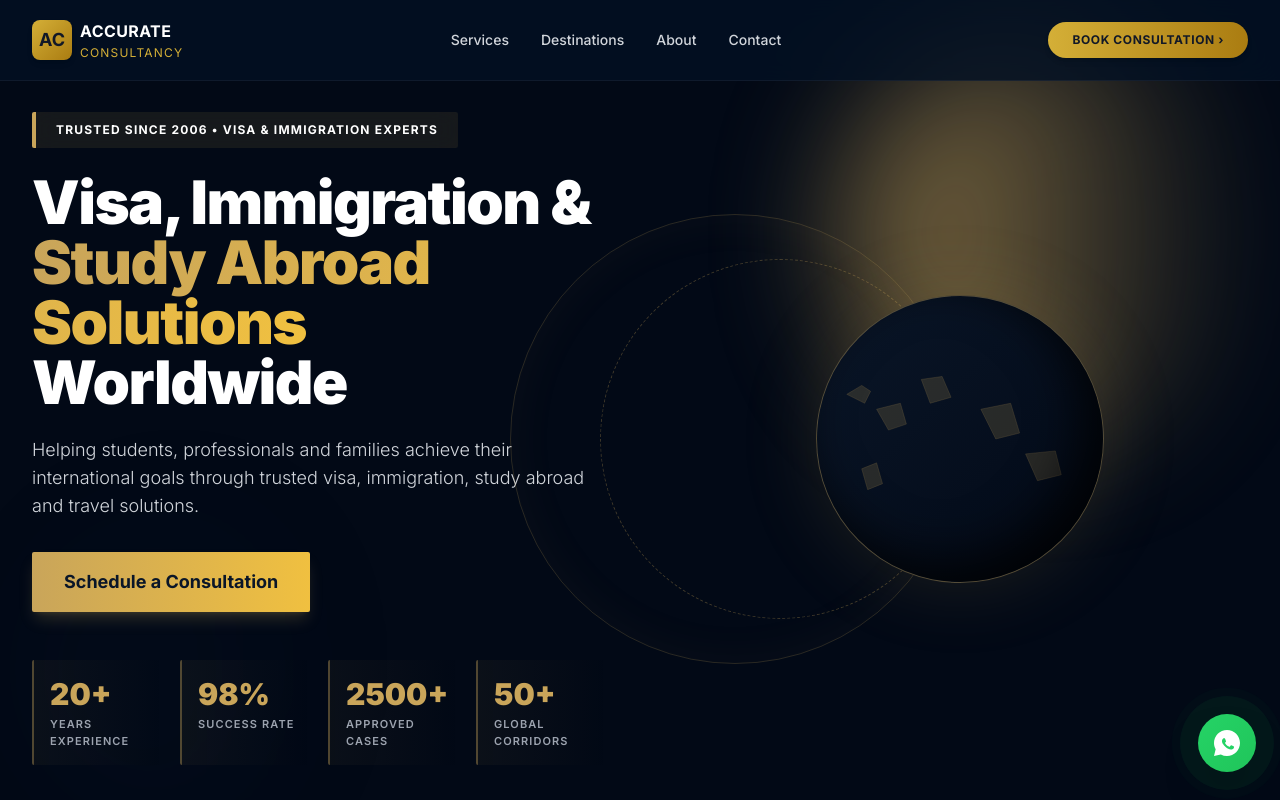
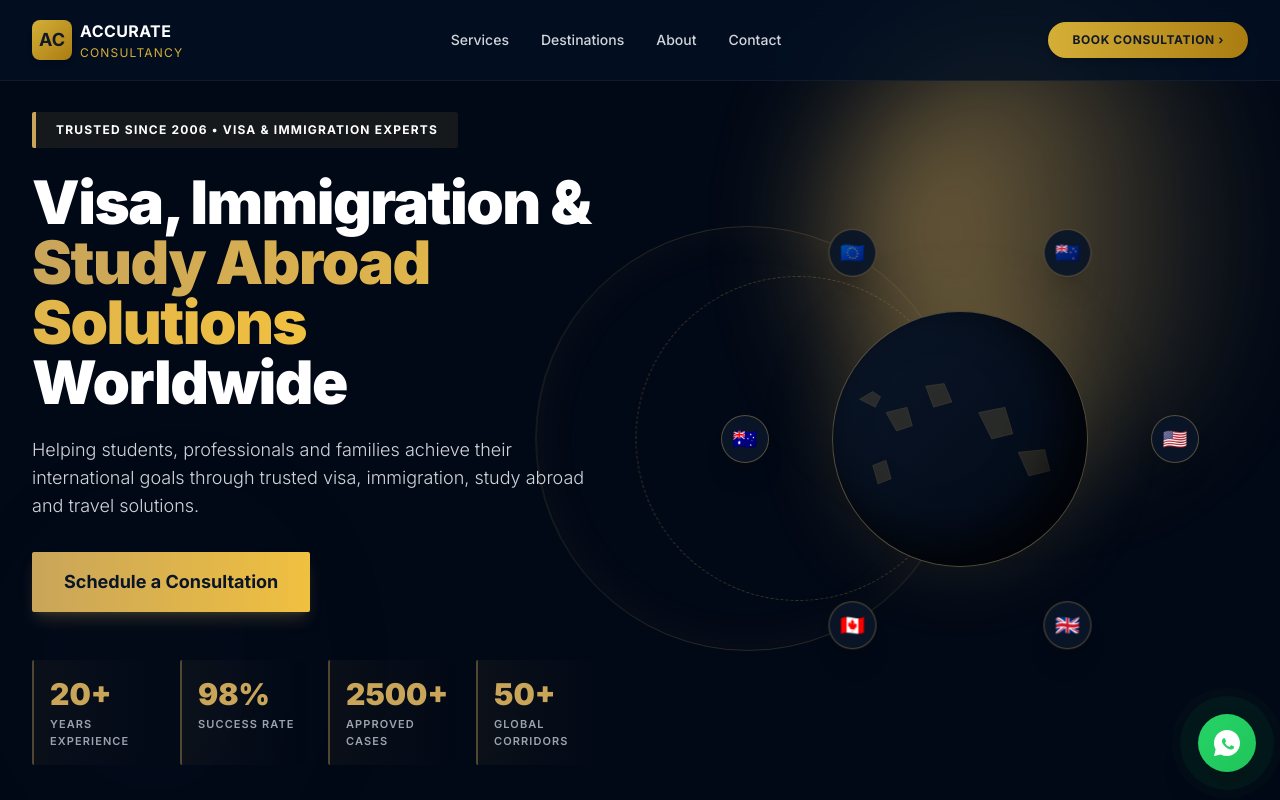
Before and after one commit to imran1001/Accurate-ConsultancyV3, a React (Vite) app: page / in a window 1280 px wide. Shown: the top 800 px of the page. Built offline with nearby package versions, Linux system fonts and the light colour scheme.

Commit message:
Refactor Hero component with country orbiting flags

```diff
--- a/src/components/Hero.jsx
+++ b/src/components/Hero.jsx
@@ -1,5 +1,4 @@
 import React, { useState, useEffect } from 'react';
-import { Play } from 'lucide-react';
 
 // Optimized Counter Hook
 const useCounter = (end, duration = 2000, start = 0) => {
@@ -20,6 +19,16 @@ const useCounter = (end, duration = 2000, start = 0) => {
   return count;
 };
 
+// Strategic Core Markets perfectly spaced at 60-degree intervals
+const countriesData = [
+  { flag: '🇺🇸', name: 'United States', angle: 0 },
+  { flag: '🇬🇧', name: 'United Kingdom', angle: 60 },
+  { flag: '🇨🇦', name: 'Canada', angle: 120 },
+  { flag: '🇦🇺', name: 'Australia', angle: 180 },
+  { flag: '🇪🇺', name: 'Europe', angle: 240 },
+  { flag: '🇳🇿', name: 'New Zealand', angle: 300 },
+];
+
 const ContinentsMap = () => (
   <svg viewBox="0 0 960 600" className="w-full h-full opacity-60">
     <defs>
@@ -38,10 +47,12 @@ const ContinentsMap = () => (
 );
 
 const Hero = () => {
-  const yearsCount = useCounter(20, 2000); // Adjusted dynamically for 2006 base
+  const yearsCount = useCounter(20, 2000);
   const successCount = useCounter(98, 2000);
   const casesCount = useCounter(2500, 2500);
   const countriesCount = useCounter(50, 2000);
+
+  const [hoveredCountry, setHoveredCountry] = useState(null);
 
   return (
     <section className="relative min-h-screen pt-28 pb-16 px-4 sm:px-6 lg:px-8 overflow-hidden flex items-center bg-[#020916]">
@@ -53,14 +64,14 @@ const Hero = () => {
 
         {/* Left Content Column */}
         <div className="text-left w-full">
-          {/* Updated Corporate Badge */}
+          {/* Corporate Badge */}
           <div className="inline-flex items-center space-x-3 mb-6 px-5 py-2.5 rounded-sm border-l-4 border-[#c9a55a] bg-[#c9a55a]/10 backdrop-blur-md animate-fadeInUp">
             <span className="text-xs font-bold text-white uppercase tracking-widest">
               Trusted Since 2006 • Visa & Immigration Experts
             </span>
           </div>
 
-          {/* Updated Heading */}
+          {/* Heading */}
           <h1 className="text-4xl sm:text-5xl md:text-6xl font-black leading-tight mb-6 text-white tracking-tight">
             Visa, Immigration & <br />
             <span className="bg-gradient-to-r from-[#c9a55a] via-[#f0c040] to-[#c9a55a] bg-[length:200%_auto] bg-clip-text text-transparent animate-textShimmer">
@@ -69,7 +80,7 @@ const Hero = () => {
             <br /> Worldwide
           </h1>
 
-          {/* Updated Subheading */}
+          {/* Subheading */}
           <p className="text-base sm:text-lg text-gray-300 leading-relaxed mb-8 max-w-xl font-light">
             Helping students, professionals and families achieve their international goals through trusted visa, immigration, study abroad and travel solutions.
           </p>
@@ -96,23 +107,54 @@ const Hero = () => {
           </div>
         </div>
 
-        {/* Right Column - Clean Corporate Globe (Hidden on mobile) */}
+        {/* Right Column - Corporate Globe with Flag Orbits (Hidden on mobile) */}
         <div className="hidden lg:flex w-full items-center justify-center py-8 lg:py-0">
-          <div className="relative w-[450px] h-[450px] flex items-center justify-center">
+          <div className="relative w-[500px] h-[500px] flex items-center justify-center">
 
             {/* Elegant Minimalist Orbit Rings */}
-            <div className="absolute w-[100%] h-[100%] rounded-full border border-[#c9a55a]/20 pointer-events-none animate-[spin_60s_linear_infinite] shadow-[inset_0_0_50px_rgba(201,165,90,0.05)]" />
-            <div className="absolute w-[80%] h-[80%] rounded-full border border-dashed border-[#c9a55a]/30 pointer-events-none animate-[spin_40s_linear_infinite_reverse]" />
-            <div className="absolute w-[60%] h-[60%] rounded-full border border-white/5 pointer-events-none" />
+            <div className="absolute w-[85%] h-[85%] rounded-full border border-[#c9a55a]/20 pointer-events-none animate-[spin_60s_linear_infinite] shadow-[inset_0_0_50px_rgba(201,165,90,0.05)]" />
+            <div className="absolute w-[65%] h-[65%] rounded-full border border-dashed border-[#c9a55a]/30 pointer-events-none animate-[spin_40s_linear_infinite_reverse]" />
+            <div className="absolute w-[50%] h-[50%] rounded-full border border-white/5 pointer-events-none" />
 
             {/* Core Rotating Central Globe */}
-            <div className="relative w-72 h-72 rounded-full overflow-hidden bg-gradient-to-br from-[#0a1628] to-[#020916] shadow-[0_0_80px_rgba(201,165,90,0.15)] border border-[#c9a55a]/40 backdrop-blur-xl">
+            <div className="relative w-64 h-64 rounded-full overflow-hidden bg-gradient-to-br from-[#0a1628] to-[#020916] shadow-[0_0_80px_rgba(201,165,90,0.15)] border border-[#c9a55a]/40 backdrop-blur-xl z-10">
               <div className="w-full h-full animate-[panGlobalMap_35s_linear_infinite]">
                 <ContinentsMap />
               </div>
-              {/* Inner globe shadow for 3D sphere effect */}
               <div className="absolute inset-0 rounded-full shadow-[inset_-20px_-20px_50px_rgba(0,0,0,0.8)] pointer-events-none" />
             </div>
+
+            {/* Market Flags Orbiting the Globe */}
+            {countriesData.map((country, index) => {
+              const orbitStyles = {
+                '--start-angle': `${country.angle}deg`,
+                '--end-angle': `${country.angle + 360}deg`,
+                animation: 'orbitSmooth 40s linear infinite',
+              };
+
+              return (
+                <div
+                  key={index}
+                  className="absolute left-[50%] top-[50%] -ml-6 -mt-6 z-20"
+                  style={orbitStyles}
+                >
+                  <div
+                    className="relative flex items-center justify-center w-12 h-12 rounded-full border border-[#c9a55a]/40 bg-[#0a1628]/95 text-xl shadow-xl hover:scale-110 hover:border-[#f0c040] hover:shadow-[#c9a55a]/40 transition-all duration-300 cursor-pointer backdrop-blur-md select-none animate-[counterRotate_40s_linear_infinite]"
+                    onMouseEnter={() => setHoveredCountry(index)}
+                    onMouseLeave={() => setHoveredCountry(null)}
+                  >
+                    <span>{country.flag}</span>
+
+                    {/* Tooltip on Hover */}
+                    {hoveredCountry === index && (
+                      <div className="absolute bottom-full mb-3 left-1/2 -translate-x-1/2 whitespace-nowrap bg-[#1a2b4c] text-white border border-[#c9a55a]/30 font-semibold text-[11px] py-1.5 px-3 rounded-sm shadow-lg pointer-events-none tracking-wide">
+                        {country.name}
+                      </div>
+                    )}
+                  </div>
+                </div>
+              );
+            })}
 
           </div>
         </div>
@@ -133,6 +175,14 @@ const Hero = () => {
           from { transform: translateX(0); }
           to { transform: translateX(-150px); }
         }
+        @keyframes orbitSmooth {
+          from { transform: rotate(var(--start-angle)) translateX(215px) rotate(calc(-1 * var(--start-angle))); }
+          to { transform: rotate(var(--end-angle)) translateX(215px) rotate(calc(-1 * var(--end-angle))); }
+        }
+        @keyframes counterRotate {
+          from { transform: rotate(0deg); }
+          to { transform: rotate(-360deg); }
+        }
         .animate-fadeInUp {
           animation: fadeInUp 0.8s cubic-bezier(0.16, 1, 0.3, 1) forwards;
         }
```
